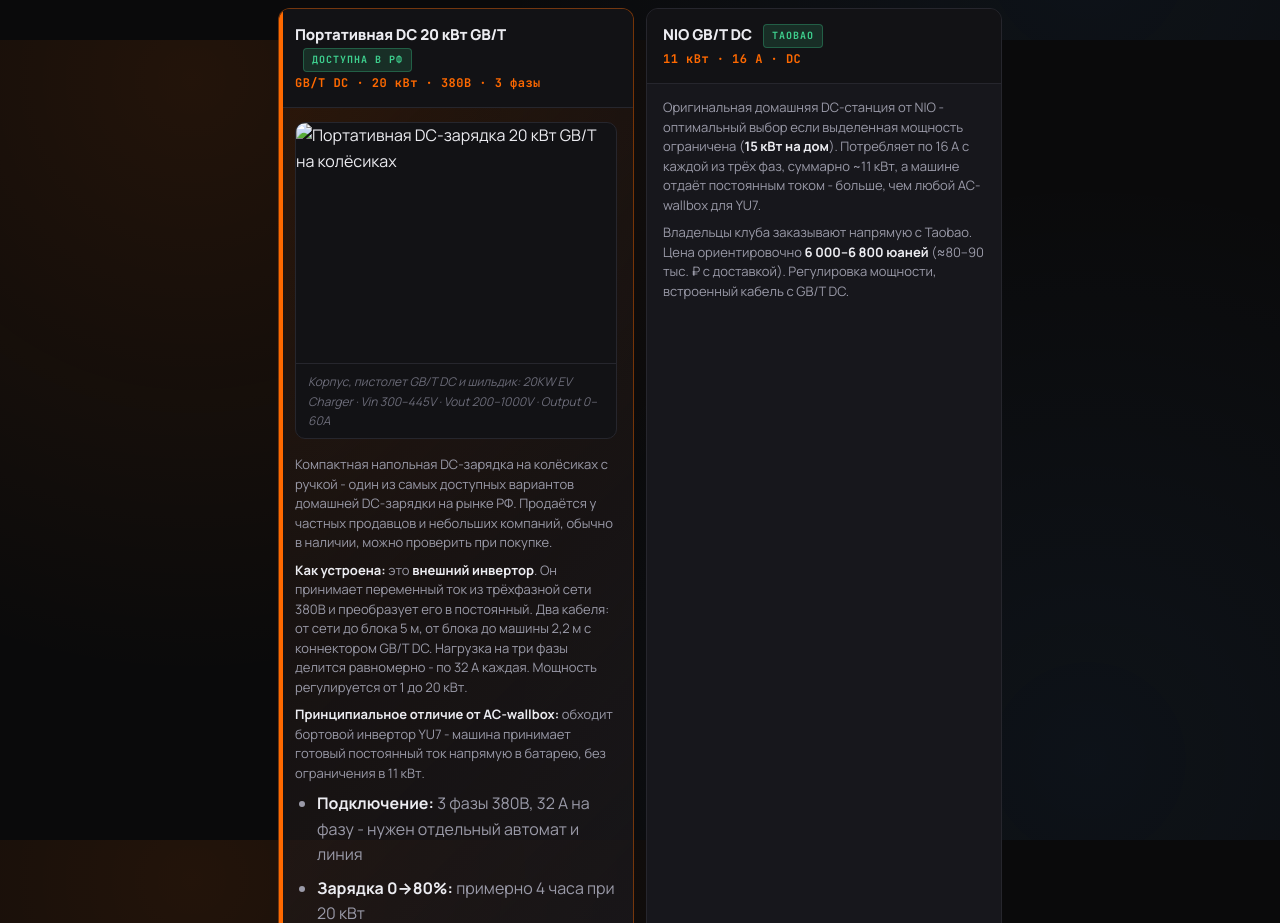
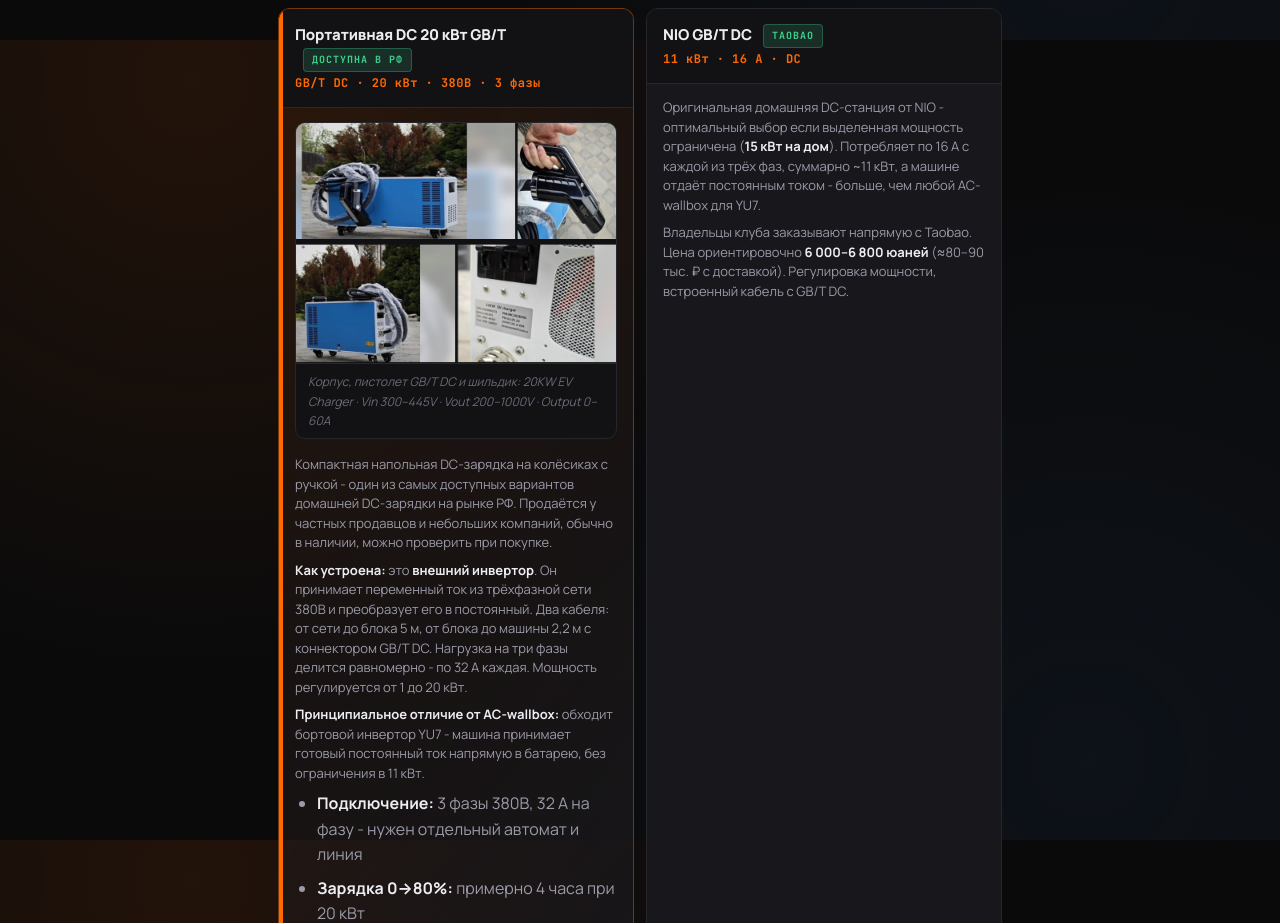
Before and after one commit to 2947733-svg/yu7site, a plain HTML site: page home220.html in a window 1280 px wide. Shown: the part 9560-10483 px from the top of the page. Drawn offline with Linux system fonts and the light colour scheme.

Commit message:
home220-fix-img-src-path-dc20-charger-bez-assets-prefiksa-foto-bilo-bitym

```diff
--- a/home220.html
+++ b/home220.html
@@ -895,7 +895,7 @@
                         </div>
                         <div class="model-body">
                             <div class="model-photo">
-                                <img src="/dc20_charger.jpg" alt="Портативная DC-зарядка 20 кВт GB/T на колёсиках" loading="lazy">
+                                <img src="/assets/dc20_charger.jpg" alt="Портативная DC-зарядка 20 кВт GB/T на колёсиках" loading="lazy">
                                 <div class="model-photo-caption">Корпус, пистолет GB/T DC и шильдик: 20KW EV Charger · Vin 300–445V · Vout 200–1000V · Output 0–60A</div>
                             </div>
                             <p>Компактная напольная DC-зарядка на колёсиках с ручкой - один из самых доступных вариантов домашней DC-зарядки на рынке РФ. Продаётся у частных продавцов и небольших компаний, обычно в наличии, можно проверить при покупке.</p>
```
